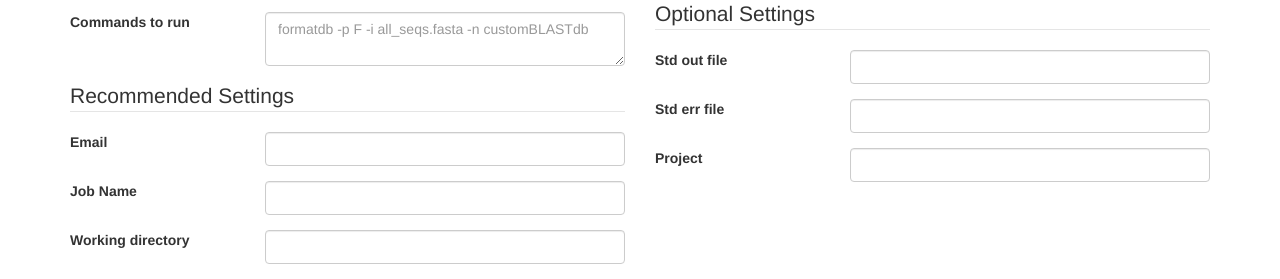
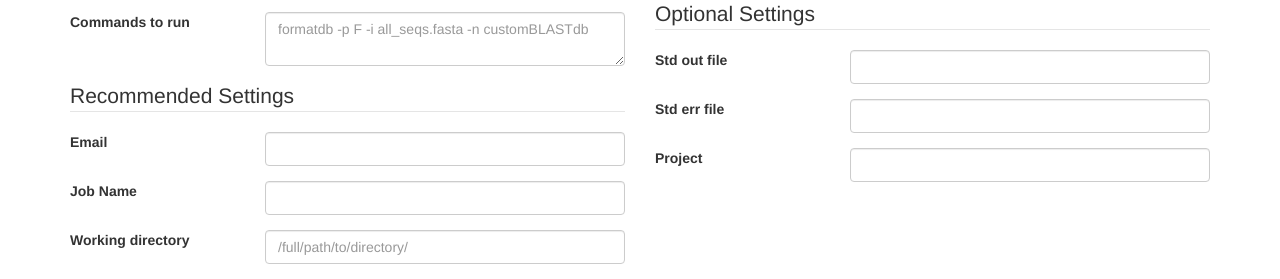
Before and after one commit to IGBIllinois/SLURM_generator, a PHP site: page / in a window 1280 px wide. Shown: the part 559-838 px from the top of the page. Run offline with PHP 8.4, Linux system fonts and the light colour scheme; data that the repository does not hold is empty.

Commit message:
Added a placeholder to the working directory field

```diff
--- a/index.php
+++ b/index.php
@@ -143,7 +143,7 @@
 						<div class="form-group">
 							<label class="col-sm-4">Working directory</label>
 							<div class="col-sm-8">
-								<input type="text" class="form-control" name="workingdir" id="workingdir" onkeyup="generateScript();"/>
+								<input type="text" class="form-control" name="workingdir" id="workingdir" onkeyup="generateScript();" placeholder="/full/path/to/directory/"/>
 							</div>
 						</div>
 					</fieldset>
```
